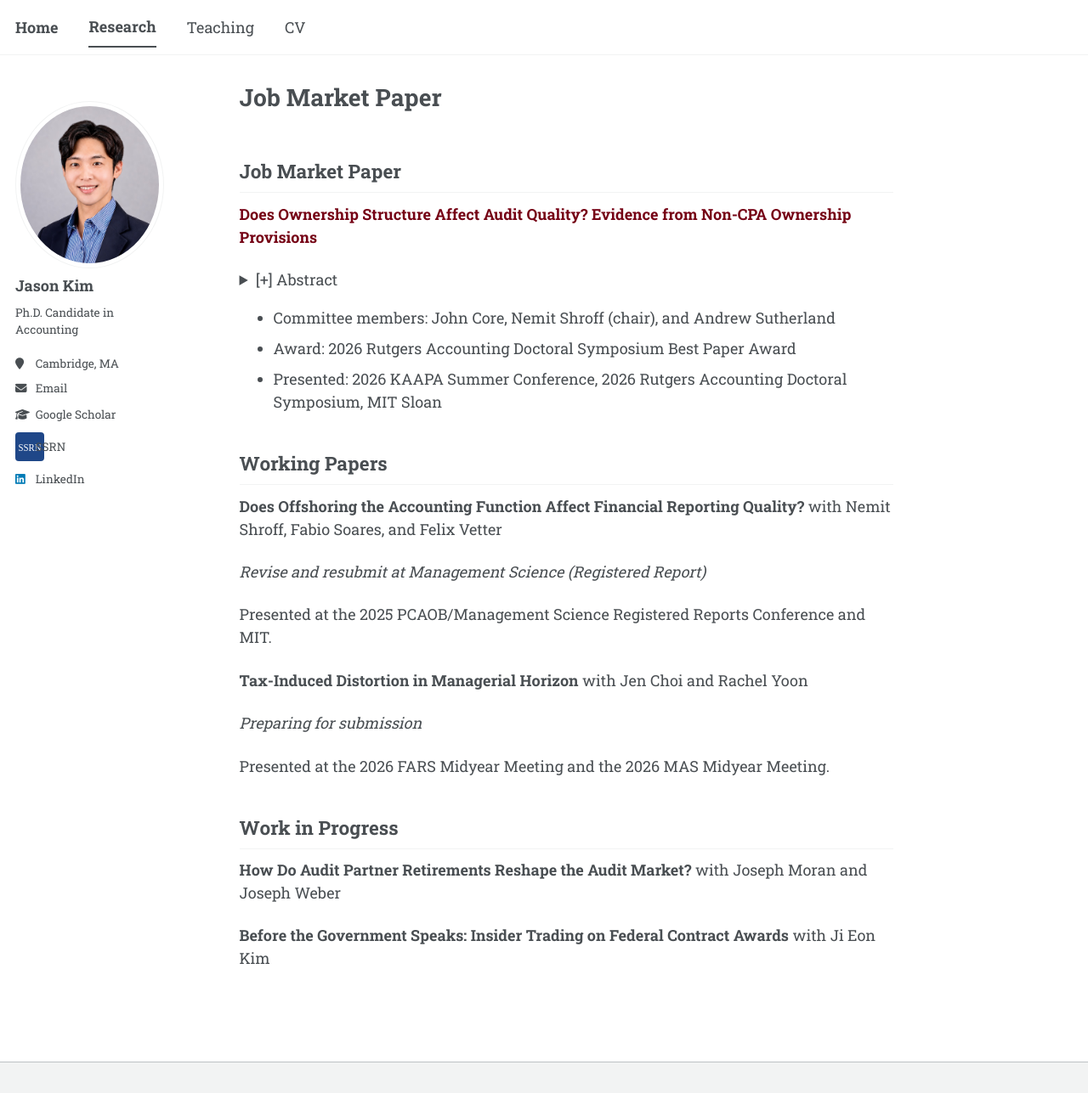
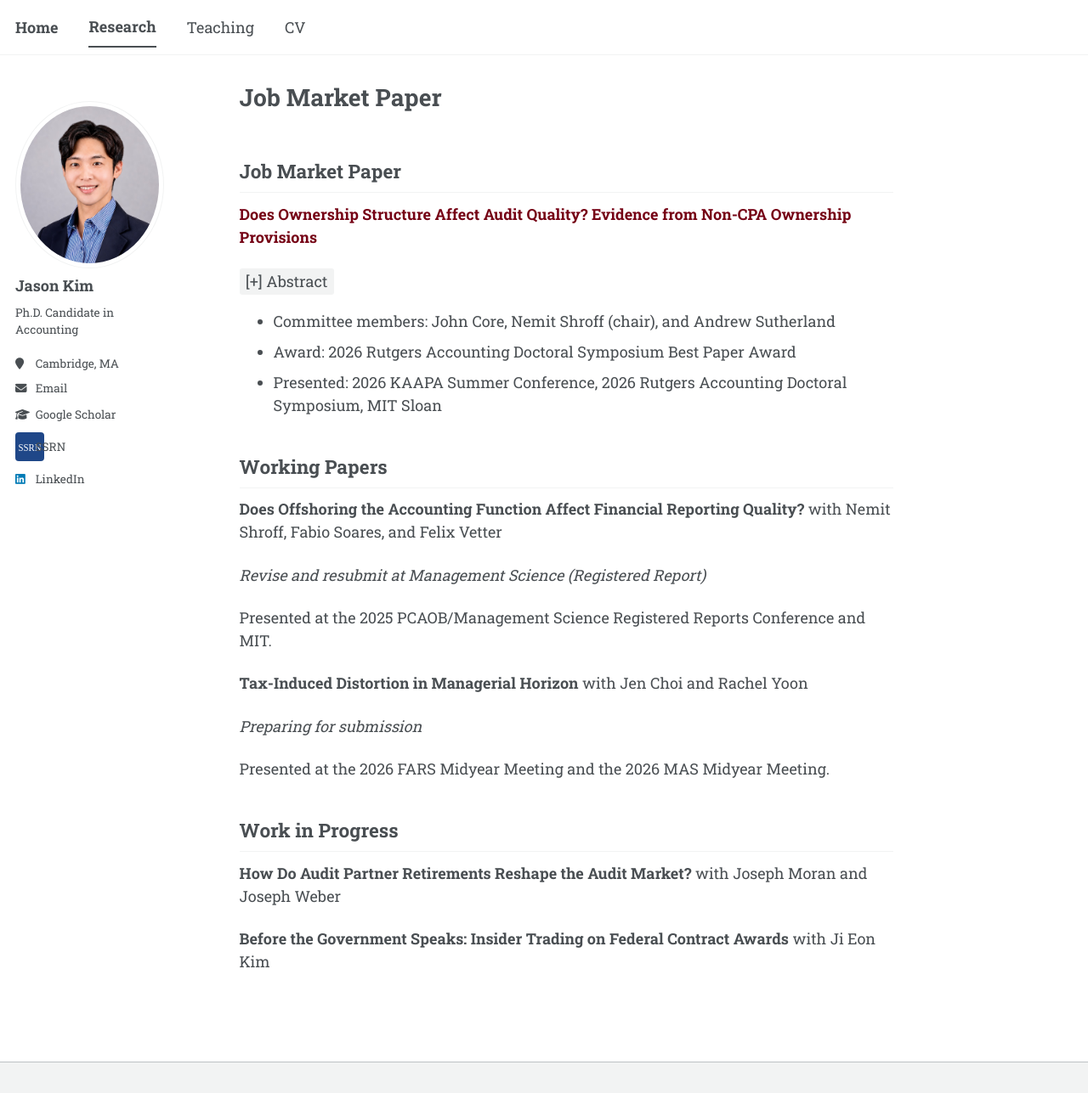
Before and after one commit to jgkim262/jgkim262.github.io, a Jekyll site: the page built from _pages/research.md, in a window 1280 px wide and 1287 px high. Shown: the whole window at 85% size. Built offline with Jekyll 4.4.1, drawn with Linux system fonts in a browser that asks for light colours; a style sheet for code colours, icons or effects is not loaded; our own code applies the rules of GitHub Pages for plain Markdown files.

Commit message:
Style abstract toggles: hide disclosure triangle, add grey chip
Co-Authored-By: Claude Opus 5 (1M context) <noreply@anthropic.com>

```diff
--- a/_sass/include/_utilities.scss
+++ b/_sass/include/_utilities.scss
@@ -229,6 +229,33 @@ body:hover .visually-hidden button {
   height: 2.5em;
   max-width: none;
   vertical-align: -0.85em;
+}
+
+/* Abstract toggles on the research page.
+   Hides the browser's default disclosure triangle while keeping <details>
+   fully functional, and gives the summary a soft grey chip like
+   timdesilva.me. The marker is suppressed three ways because browsers
+   disagree: display:inline-block and list-style cover standards browsers,
+   ::-webkit-details-marker covers older Safari and Chrome. */
+.page__content details > summary {
+  display: inline-block;
+  list-style: none;
+  cursor: pointer;
+  padding: 0.1em 0.4em;
+  background: #f2f3f3;
+  border-radius: 3px;
+}
+
+.page__content details > summary::-webkit-details-marker {
+  display: none;
+}
+
+.page__content details > summary::marker {
+  content: "";
+}
+
+.page__content details > summary:hover {
+  background: #e7e9e9;
 }
 
 /* social icons*/
```
